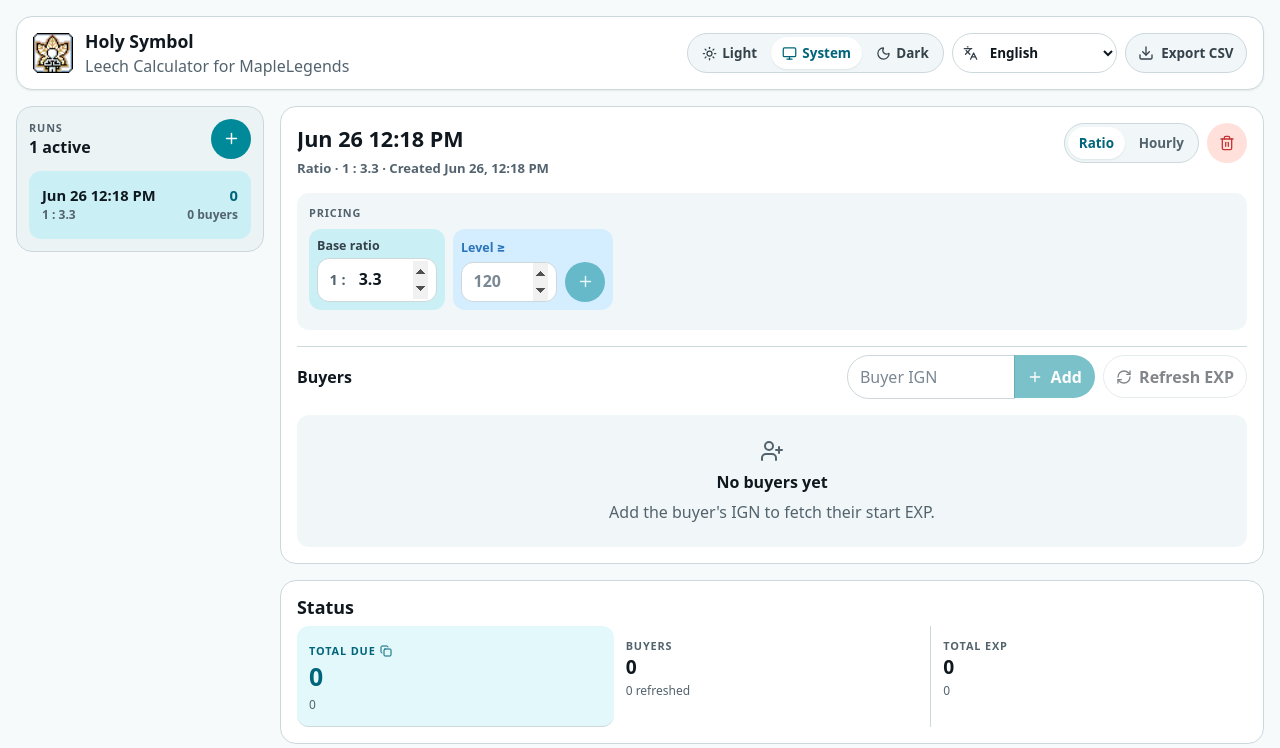
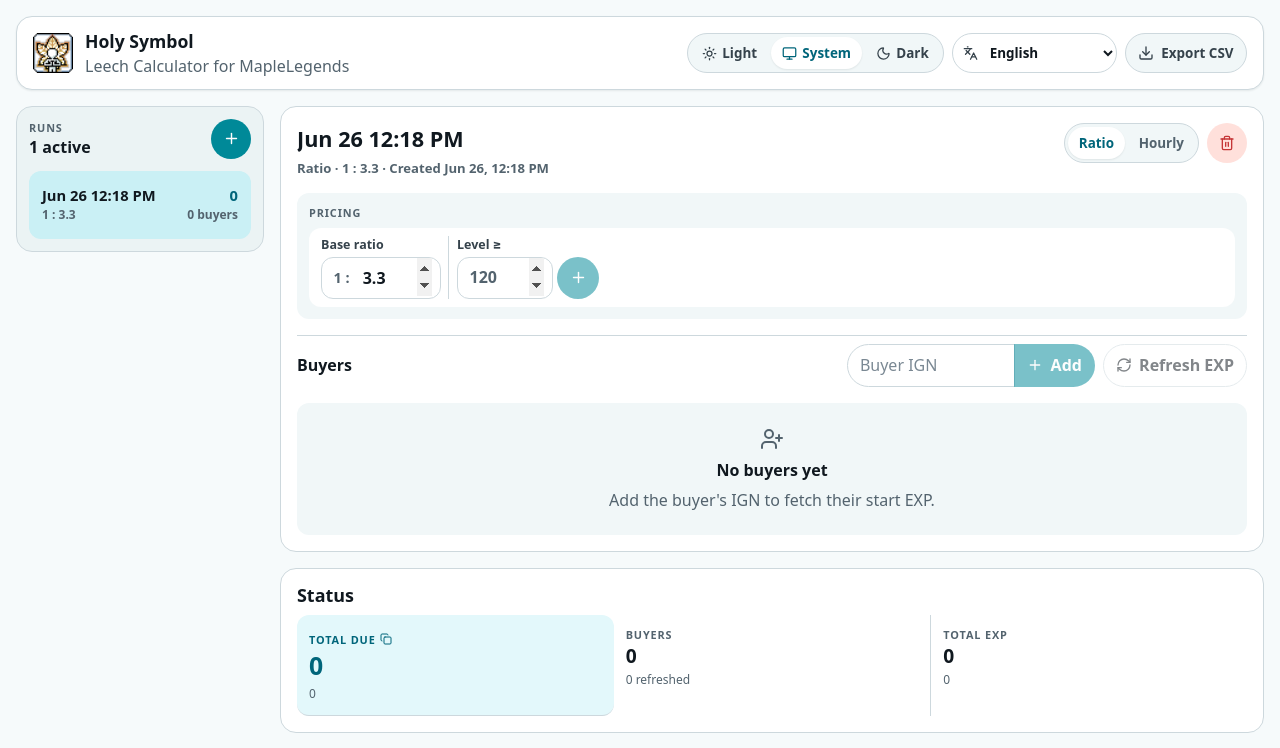
Before and after one commit to kiri-ml/holysymbol, a React (Vite) app: page / in a window 1280 px wide. Shown: the top 748 px of the page. Built offline with nearby package versions, Linux system fonts and the light colour scheme.

Commit message:
style: polish ratio tier editor layout and controls

```diff
--- a/src/App.tsx
+++ b/src/App.tsx
@@ -1327,10 +1327,11 @@ function LeechInstanceCard({
           <span>{t('billing.pricing')}</span>
           {ratioBilling ? (
             <div className="ratio-tier-editor">
-              <div className="ratio-tier-card ratio-tier-card--base">
+              <div className="ratio-tier-card ratio-tier-card--base" key="ratio-base">
                 <label className="compact-label">
                   {t('billing.baseRatio')}
                   <RatioInput
+                    className="ratio-tier-control"
                     value={ratioBilling.expPerMesoRatio}
                     ariaLabel={t('aria.runExpRatio')}
                     onValueChange={(expPerMesoRatio) => updateBilling({ ...ratioBilling, expPerMesoRatio })}
@@ -1343,14 +1344,14 @@ function LeechInstanceCard({
                     <span>{t('billing.tierLevel')} {tier.minLevel}</span>
                     <div className="ratio-tier-control-row">
                       <RatioInput
-                        className="ratio-input--saved-tier"
+                        className="ratio-tier-control ratio-input--saved-tier"
                         value={tier.expPerMesoRatio}
                         ariaLabel={t('aria.ratioTierRatio', { number: index + 1 })}
                         onValueChange={(expPerMesoRatio) => updateRatioTierRatio(tier.minLevel, expPerMesoRatio)}
                       />
                       <button
                         type="button"
-                        className="icon-button danger-button ratio-tier-remove"
+                        className="icon-button danger-button"
                         onClick={() => removeRatioTier(tier.minLevel)}
                         aria-label={t('aria.removeRatioTier', { number: index + 1 })}
                       >
@@ -1360,7 +1361,7 @@ function LeechInstanceCard({
                   </div>
                 </div>
               ))}
-              <div className="ratio-tier-card ratio-tier-card--add">
+              <div className="ratio-tier-card ratio-tier-card--add" key="ratio-add">
                 <label className="ratio-tier-add-title" htmlFor={ratioTierLevelId}>{t('billing.tierLevel')}</label>
                 <form
                   className="ratio-tier-control-row"
@@ -1371,6 +1372,7 @@ function LeechInstanceCard({
                 >
                   <input
                     id={ratioTierLevelId}
+                    className="ratio-tier-control"
                     type="number"
                     min={1}
                     max={200}
@@ -1382,8 +1384,7 @@ function LeechInstanceCard({
                   />
                   <button
                     type="submit"
-                    className="icon-button ratio-tier-add"
-                    onClick={addRatioTier}
+                    className="icon-button"
                     aria-label={t('billing.addTier')}
                     disabled={!canAddRatioTier}
                   >
--- a/src/styles/app.css
+++ b/src/styles/app.css
@@ -875,44 +875,42 @@ h3 {
 }
 
 .ratio-tier-editor {
+  --ratio-tier-control-size: 2.625rem;
+
   display: flex;
-  gap: var(--space-2);
+  gap: 0;
   width: 100%;
   min-width: 0;
   overflow-x: auto;
   overscroll-behavior-inline: contain;
   scrollbar-gutter: stable;
-  padding: 0.1rem 0 var(--space-2);
-}
-
-.ratio-tier-card {
-  display: grid;
-  gap: var(--space-2);
-  align-items: end;
-  padding: var(--space-2);
-  border: 0;
+  padding: var(--space-1);
   border-radius: var(--radius-md);
   background: var(--surface);
 }
 
-.ratio-tier-card--base,
-.ratio-tier-card--saved,
-.ratio-tier-card--add {
+.ratio-tier-card {
+  display: grid;
+  position: relative;
   flex: 0 0 auto;
   grid-template-columns: max-content;
-  padding-inline: var(--space-2);
-}
-
-.ratio-tier-card--base {
-  background: var(--primary-soft);
-}
-
-.ratio-tier-card--saved {
-  align-items: center;
+  gap: var(--space-1);
+  align-items: end;
+  padding: var(--space-1) var(--space-2);
+}
+
+.ratio-tier-card:not(:last-child)::after {
+  content: "";
+  position: absolute;
+  top: var(--space-1);
+  right: 0;
+  bottom: var(--space-1);
+  width: 1px;
+  background: var(--border);
 }
 
 .ratio-tier-card--add {
-  background: var(--info-soft);
+  padding-right: var(--space-1);
 }
 
 .ratio-tier-summary {
@@ -921,33 +919,39 @@ h3 {
 }
 
 .ratio-tier-card--base > label,
-.ratio-tier-summary,
-.ratio-tier-card--add {
+.ratio-tier-summary {
   gap: var(--space-1);
 }
 
+.ratio-tier-card--base > label,
+.ratio-tier-summary > span:first-child,
+.ratio-tier-add-title {
+  color: var(--ink-soft);
+  font-size: 0.78rem;
+  font-weight: 760;
+}
+
 .ratio-tier-summary > span:first-child {
-  color: var(--muted);
-  font-size: 0.75rem;
-  font-weight: 750;
+  font-variant-numeric: tabular-nums;
   white-space: nowrap;
 }
 
 .ratio-input--saved-tier {
-  width: 6.75rem;
-  border-color: var(--border);
-  background: var(--surface-2);
-}
-
-.ratio-tier-add-title {
-  color: var(--info);
-  font-size: 0.78rem;
-  font-weight: 800;
+  width: 6.25rem;
+}
+
+.ratio-tier-control {
+  height: var(--ratio-tier-control-size);
+  min-height: var(--ratio-tier-control-size);
+}
+
+.ratio-tier-control.ratio-input input {
+  height: 100%;
+  min-height: 0;
 }
 
 .ratio-tier-card--add .ratio-tier-control-row > input {
   width: 6rem;
-  min-height: 2.5rem;
   padding-block: 0;
 }
 
@@ -955,18 +959,24 @@ h3 {
   display: flex;
   flex-wrap: nowrap;
   align-items: center;
-  gap: var(--space-2);
-}
-
-.ratio-tier-remove {
-  width: 2rem;
-  min-width: 2rem;
-  height: 2rem;
-  min-height: 2rem;
-}
-
-.ratio-tier-add {
-  border-radius: 50%;
+  gap: var(--space-1);
+}
+
+.ratio-tier-card .icon-button {
+  width: var(--ratio-tier-control-size);
+  min-width: var(--ratio-tier-control-size);
+  height: var(--ratio-tier-control-size);
+  min-height: var(--ratio-tier-control-size);
+}
+
+.ratio-tier-card--add input::placeholder {
+  color: var(--muted);
+}
+
+@media (pointer: coarse) {
+  .ratio-tier-editor {
+    --ratio-tier-control-size: 2.75rem;
+  }
 }
 
 .timer-card {
```
